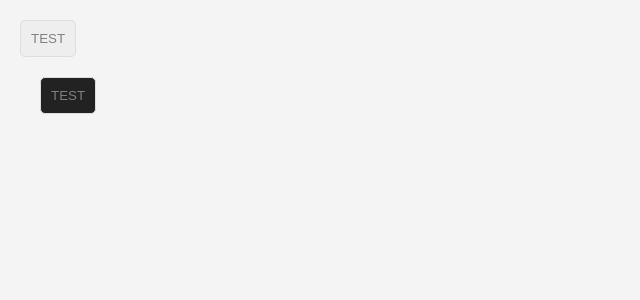
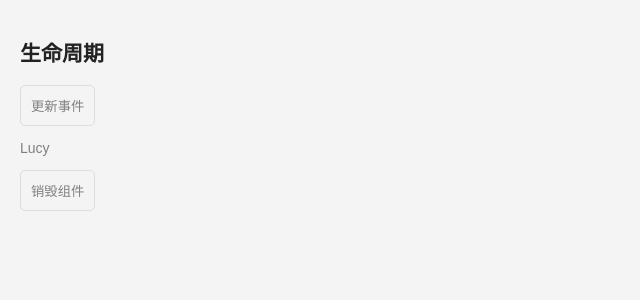
Before and after one commit to lnden/react-learning, a React (Create React App) app: page / in a window 1280 px wide. Shown: the top 300 px of the page, without its empty margins (0-640 px from the left). Built offline with nearby package versions, Linux system fonts and the light colour scheme.

Commit message:
add lifecycle

```diff
--- a/src/index.js
+++ b/src/index.js
@@ -52,7 +52,7 @@ import store from './store/merge.js'
 // React Tic-Tac-Toe
 // import App from './study-demo/tic-tac-toe/'
 // Context的使用
-import App from './study-demo/context/middle.js'
+import App from './study-demo/lifecycle/'
 
 const PRODUCTS = [
     {category: 'Sporting Goods', price: '$49.99', stocked: true, name: 'Football'},
--- /dev/null
+++ b/src/study-demo/lifecycle/index.js
@@ -0,0 +1,76 @@
+import React, { Component } from 'react'
+
+class App extends Component {
+    constructor(props) {
+        super(props)
+        this.state = {
+            name:'Lucy',
+            flag:true
+        }
+        console.log('%c constructor初始化执行','color:#f00')
+        this.handleClick = this.handleClick.bind(this)
+        this.handleClickDestroy = this.handleClickDestroy.bind(this)
+    }
+
+    componentDidMount() {
+        console.log('%c componentDidMount安装执行','color:#00bcd4')
+    }
+
+    shouldComponentUpdate(nextProps,nextState) {
+        console.log('%c shouldComponentUpdate开始','color:#cddc39')
+        console.log(nextProps,1)
+        console.log(nextState,2)
+        console.log('%c shouldComponentUpdate结束','color:#cddc39')
+        return false
+    }
+
+    componentDidUpdate() {
+        console.log('%c componentDidUpdate更新执行','color:#ff9800')
+    }
+
+    handleClick() {
+        this.setState({
+            name: 'Tom'
+        })
+    }
+
+    handleClickDestroy(event) {
+        this.setState({
+            flag: !this.state.flag
+        })
+    }
+
+    render() {
+        console.log('%c render渲染执行','background:#ccc;color:#000')
+        const STATUS = this.state.flag
+        return (
+            <section>
+                <h1>生命周期</h1>
+                <button onClick={this.handleClick}>更新事件</button>
+                <p>{this.state.name}</p>
+                {
+                    STATUS ?
+                        <Button handleClickDestroy={this.handleClickDestroy} />
+                        :
+                        ''
+
+                }
+
+            </section>
+        )
+    }
+}
+
+
+class Button extends Component {
+
+    componentWillUnmount() {
+        console.log('%c componentWillUnmount组件卸载执行','background:#a00;color:#aaaaaa')
+    }
+    render() {
+        return (
+            <button onClick={this.props.handleClickDestroy}>销毁组件</button>
+        )
+    }
+}
+export default App
```
